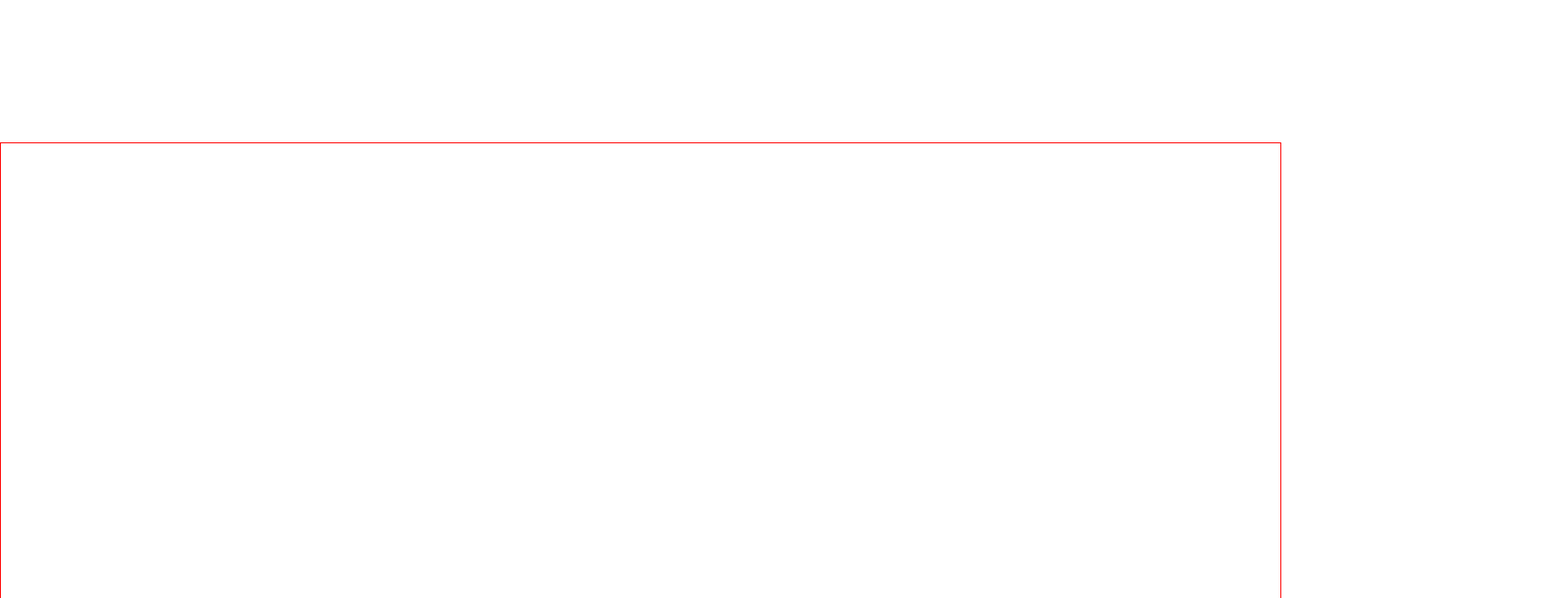
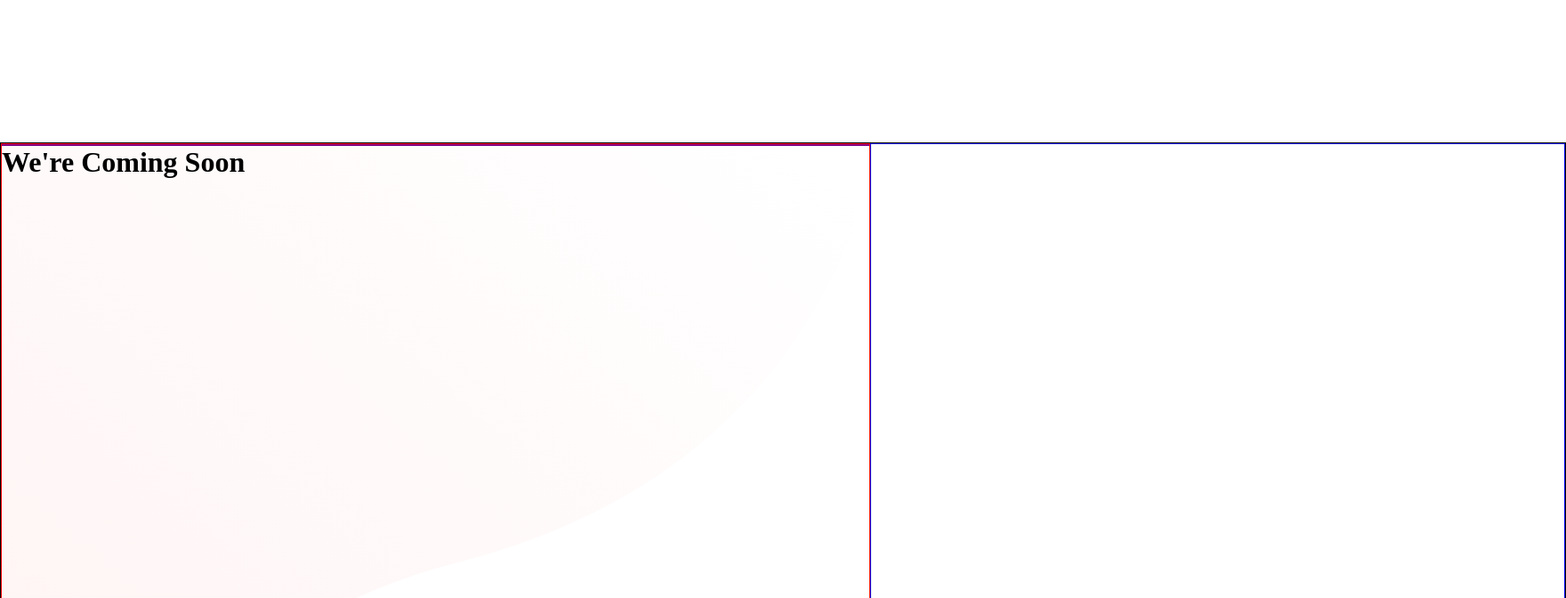
Before and after one commit to Nhoj-Plummer/base-apparel-challenge, a React (Create React App) app: page / in a window 1280 px wide. Shown: the top 672 px of the page at 89% size, 1760 px wide, since content can reach past the window. Built offline with nearby package versions, Linux system fonts and the light colour scheme.

Commit message:
Making progress

```diff
--- a/src/App.css
+++ b/src/App.css
@@ -5,9 +5,6 @@
   scroll-behavior: smooth;
 }
 
-body {
-  background: ;
-}
 
 .section-padding {
   margin: 10rem auto;
--- a/src/components/HeroData/herodata.css
+++ b/src/components/HeroData/herodata.css
@@ -0,0 +1,19 @@
+.hero-data_image-container {
+  border: 1px solid blue;
+  width: 80%;
+}
+
+.hero-data_text-container {
+  border: 1px solid red;
+  width: 100%;
+  background-size: cover;
+  background-position: center center;
+  background-image: url('../../assets//bg-pattern-desktop.svg');
+}
+
+
+
+.hero-data_text-image {
+  width: 100%;
+  border: 1px solid purple;
+}
--- a/src/components/HeroData/herodata.jsx
+++ b/src/components/HeroData/herodata.jsx
@@ -5,8 +5,13 @@ import "./herodata.css"
 const Herodata = () => {
   return (
     <HeroSection>
+      <div className="hero-data_text-container">
+        <div className="hero-data_text-image"></div>
+        <h1>We're Coming Soon</h1>
+        <p></p>
+        <form></form>
+      </div>
       <div className="hero-data_image-container"></div>
-      <div className="here-data_text-container"></div>
     </HeroSection>
   )
 }
--- a/src/components/HeroSection/herosection.css
+++ b/src/components/HeroSection/herosection.css
@@ -1,8 +1,10 @@
 .hero-section-container {
   display: flex;
-  width: 90rem;
+  width: 110rem;
   height: 1080px;
-  justify-content: center;
-  align-content: center;
-  border: 1px solid red;
+  border: 1px solid;
 }
+
+@media screen and (max-width: 768px) {
+
+}
```
